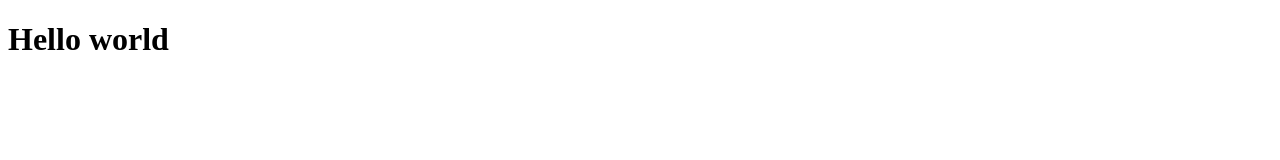
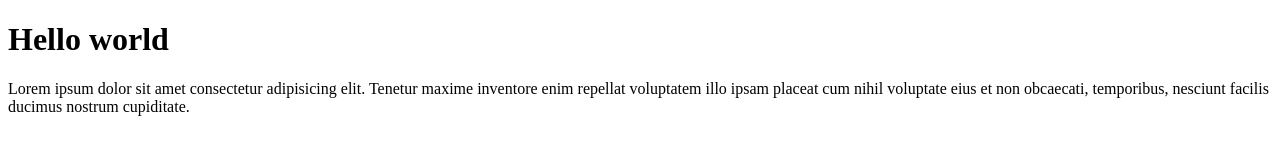
Before and after one commit to SvitlanaPalazhii/First-task, a plain HTML site: page index.html in a window 1280 px wide. Drawn offline with Linux system fonts and the light colour scheme.

Commit message:
third commit

```diff
--- a/index.html
+++ b/index.html
@@ -8,5 +8,6 @@
 </head>
 <body>
     <h1>Hello world</h1>
+    <p>Lorem ipsum dolor sit amet consectetur adipisicing elit. Tenetur maxime inventore enim repellat voluptatem illo ipsam placeat cum nihil voluptate eius et non obcaecati, temporibus, nesciunt facilis ducimus nostrum cupiditate.</p>
     </body>
 </html>
```
